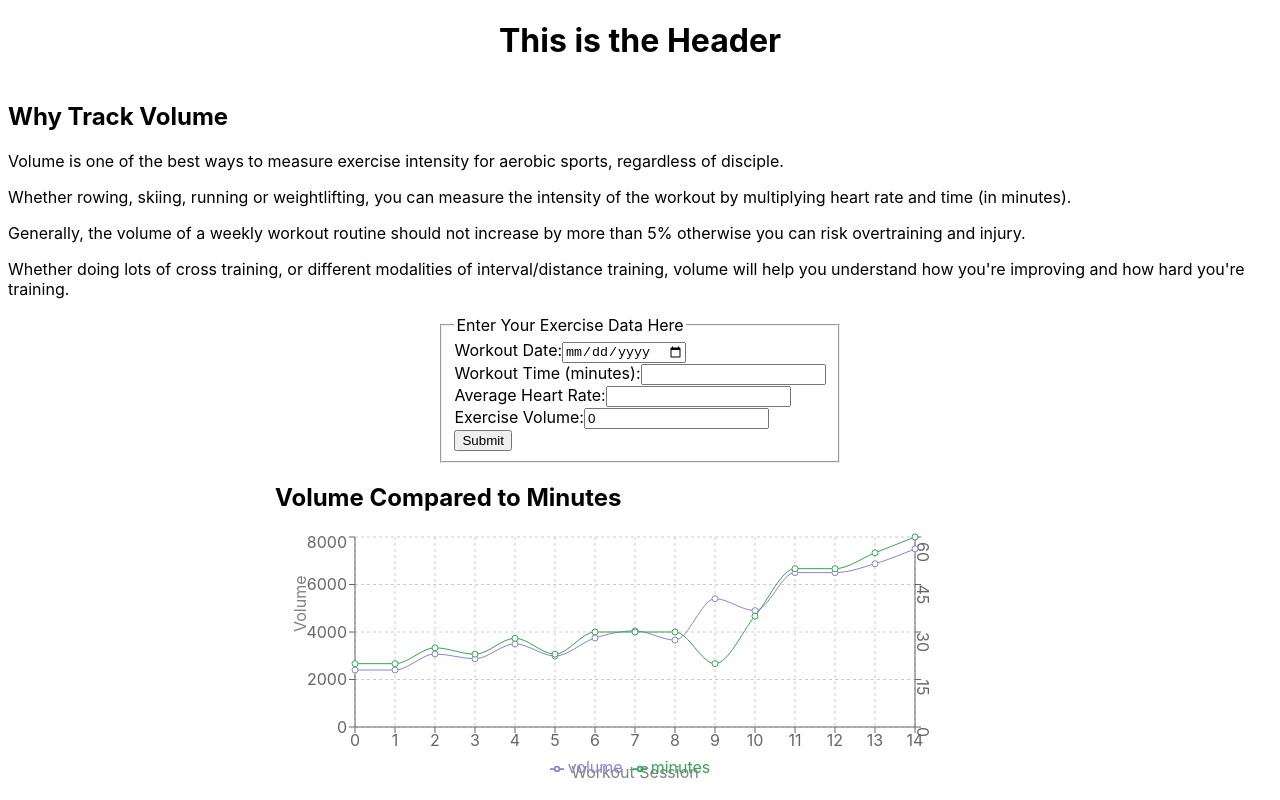
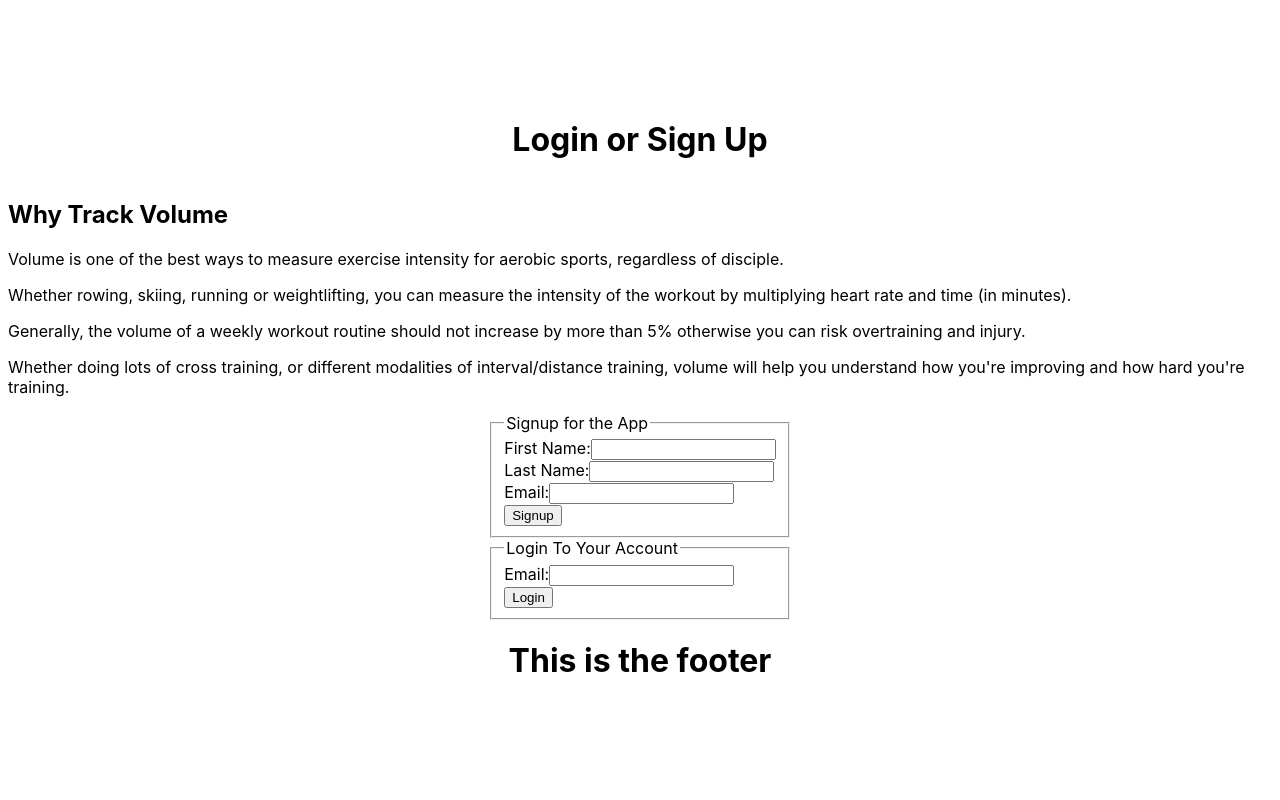
Before and after one commit to damatoaj/P4_volume_tracker, a Next.js app in the folder volume_tracker/: page / in a window 1280 px wide. Shown: the top 800 px of the page. Built offline with nearby package versions, Linux system fonts and the light colour scheme.

Commit message:
conditional header finished

```diff
--- a/volume_tracker/pages/components/Auth.js
+++ b/volume_tracker/pages/components/Auth.js
@@ -6,8 +6,8 @@ export default function Auth (props) {
     const user = props.user
     return(
         <section>
-            <Signup user={user} handleAuth={props.handleAuth} />
-            <Login user={user} handleAuth={props.handleAuth} />
+            <Signup user={user} setCurrentUser={props.setCurrentUser} handleAuth={props.handleAuth} setToken={props.setToken}/>
+            <Login user={user} setCurrentUser={props.setCurrentUser} handleAuth={props.handleAuth} setToken={props.setToken} />
         </section>
     )
 }
--- a/volume_tracker/pages/components/ExerciseTime.js
+++ b/volume_tracker/pages/components/ExerciseTime.js
@@ -9,6 +9,7 @@ export default function ExerciseTime (props) {
     return (
         <section>
             <h2>Minutes compared to Heart Rate</h2>
+            {/* <ResponsiveContainer height="100%" width="100%"> */}
                 <LineChart width={730} height={250} data={data}
                     margin={{ top: 5, right: 30, left: 20, bottom: 5 }}>
                     <CartesianGrid strokeDasharray="3 3" />
@@ -26,6 +27,7 @@ export default function ExerciseTime (props) {
                     <Line yAxisId="left" type="monotone" dataKey="minutes" stroke="#32a852" />
                     <Line yAxisId="right" type="monotone" dataKey="heartRate" stroke="#db2b14" />
                 </LineChart>
+            {/* </ResponsiveContainer> */}
         </section>
     )
 }
--- a/volume_tracker/pages/components/Form.js
+++ b/volume_tracker/pages/components/Form.js
@@ -18,15 +18,17 @@ export default function Form (props) {
     const [date, setDate] = useState(0);
     const [heartRate, setHeartRate] = useState(0)
     const [volume, setVolume] = useState(0);
+
     const data = dummyData;
     const user = dummyPerson;
+    // const [token, setToken] = useState(null);
 
     // console.log(user)
 
     const PrivateRoute = () => {
-        const token = 1234;
+
         return (
-            token ?
+            props.token ?
             <>
                 <WorkoutForm
                     date={date}
@@ -52,8 +54,9 @@ export default function Form (props) {
             <>
                 <Auth
                     user={user}
+                    setToken={props.setToken}
                     handleAuth={props.handleAuth}
-                    currentUser={props.currentUser}
+                    setCurrentUser={props.setCurrentUser}
                     isAuthenticated={props.isAuthenticated}
                 />
             </>
--- a/volume_tracker/pages/components/HeartRate.js
+++ b/volume_tracker/pages/components/HeartRate.js
@@ -8,6 +8,7 @@ export default function HeartRate(props) {
     return (
         <section>
             <h2>Volume Compared to Heart Rate</h2>
+            {/* <ResponsiveContainer height="100%" width="100%"> */}
                 <LineChart width={730} height={250} data={data}
                 margin={{ top: 5, right: 30, left: 20, bottom: 5 }}>
                     <CartesianGrid strokeDasharray="3 3" />
@@ -25,6 +26,7 @@ export default function HeartRate(props) {
                     <Line yAxisId="left" type="monotone" dataKey="volume" stroke="#8884d8" />
                     <Line yAxisId="right" type="monotone" dataKey="heartRate" stroke="#db2b14" />
                 </LineChart>
+            {/* </ResponsiveContainer> */}
         </section>
     )
 };
--- a/volume_tracker/pages/components/Volume.js
+++ b/volume_tracker/pages/components/Volume.js
@@ -8,6 +8,7 @@ export default function Volume (props) {
     return (
         <section>
         <h1>Volume Compared to Minutes</h1>
+            {/* <ResponsiveContainer height="100%" width="100%"> */}
                 <LineChart width={730} height={250} data={data}
                 margin={{ top: 5, right: 30, left: 20, bottom: 5 }}>
                     <CartesianGrid strokeDasharray="3 3" />
@@ -25,6 +26,7 @@ export default function Volume (props) {
                     <Line yAxisId="left" type="monotone" dataKey="volume" stroke="#8884d8" />
                     <Line yAxisId="right" type="monotone" dataKey="minutes" stroke="#32a852"/>
                 </LineChart>
+            {/* </ResponsiveContainer> */}
         </section>
     )
 }
--- a/volume_tracker/pages/index.js
+++ b/volume_tracker/pages/index.js
@@ -11,8 +11,9 @@ import Form from '../pages/components/Form';
 
 
 export default function Home() {
-  const[currentUser, setCurrentUser] = useState(null);
+  const[currentUser, setCurrentUser] = useState([]);
   const [isAuthenticated, setIsAuthenticated] = useState(false);
+  const [token, setToken] = useState(null);
 
   const handleAuth = user => {
     console.log("handling authentication...")
@@ -22,7 +23,7 @@ export default function Home() {
     } else {
       setCurrentUser(null);
       setIsAuthenticated(false);
-      localStorage.removeItem('jwtToken');
+      // localStorage.removeItem('jwtToken');
     }
   }
 
@@ -38,9 +39,11 @@ export default function Home() {
       />
       <About />
       <Form
-        currentUser={currentUser}
+        setCurrentUser={setCurrentUser}
         isAuthenticated={isAuthenticated}
         handleAuth={handleAuth}
+        token={token}
+        setToken={setToken}
       />
       <Footer />
     </div>
--- a/volume_tracker/pages/partials/Header.js
+++ b/volume_tracker/pages/partials/Header.js
@@ -1,5 +1,21 @@
-export default function Header () {
+export default function Header (props) {
+    // console.log(props)
+    // console.log(props.currentUser)
+    // console.log(props.currentUser[0].fname)
+
+
+
+
+    // console.log(currentuser)
+    let conditionalHeader = props.currentUser.length > 0 ?
+        props.currentUser.map((user) => (
+            <h1>Welcome {user.fname} {user.lname}</h1>
+        )) :
+        <h1>Login or Sign Up</h1>
+
     return (
-        <h1>This is the Header</h1>
-    )
+            <header>
+                {conditionalHeader}
+            </header>
+        )
 }
--- a/volume_tracker/pages/partials/Login.js
+++ b/volume_tracker/pages/partials/Login.js
@@ -12,16 +12,18 @@ export default function Login (props) {
     const handleSubmit = e => {
         e.preventDefault();
         console.log("this is a login attempt")
-
-        axios.post(
-            `${process.env.REACT_APP_SERVER_URL}/api/login`,
-            {email}
-        ).then(response => {
-            // localStorage.setItem('jwtToken', response.data.token);
-            // setAuthToken(response.data.token);
-            props.handAuth(user);
-            setRedirect(true);
-        }).catch(err => console.log('WE HAVE AN ERROR AT LOGIN', ERR))
+        setRedirect(true);
+        props.setToken(1234);
+        props.handleAuth(user)
+        // axios.post(
+        //     `${process.env.REACT_APP_SERVER_URL}/api/login`,
+        //     {email}
+        // ).then(response => {
+        //     // localStorage.setItem('jwtToken', response.data.token);
+        //     // setAuthToken(response.data.token);
+        //     props.handAuth(user);
+        //     setRedirect(true);
+        // }).catch(err => console.log('WE HAVE AN ERROR AT LOGIN', ERR))
     }
 
     if (redirect) return <PrivateRoute />
--- a/volume_tracker/pages/partials/Signup.js
+++ b/volume_tracker/pages/partials/Signup.js
@@ -6,10 +6,18 @@ export default function Signup(props) {
     const [lname, setLname] = useState('');
     const [email, setEmail] = useState('');
 
+    //TODO add email/password verification
+    const [redirect, setRedirect] = useState(false);
+
     const handleSubmit = e => {
         e.preventDefault();
-        console.log("Signup atttempt")
+        console.log("Signup atttempt");
+        setRedirect(true);
+        props.setToken(1234)
+        props.handleAuth(user)
     }
+    if(redirect) return( <PrivateRoute />)
+
     return (
         <form onSubmit={handleSubmit}>
             <fieldset>
```
Lines whose indentation alone changed are shown as unchanged.
